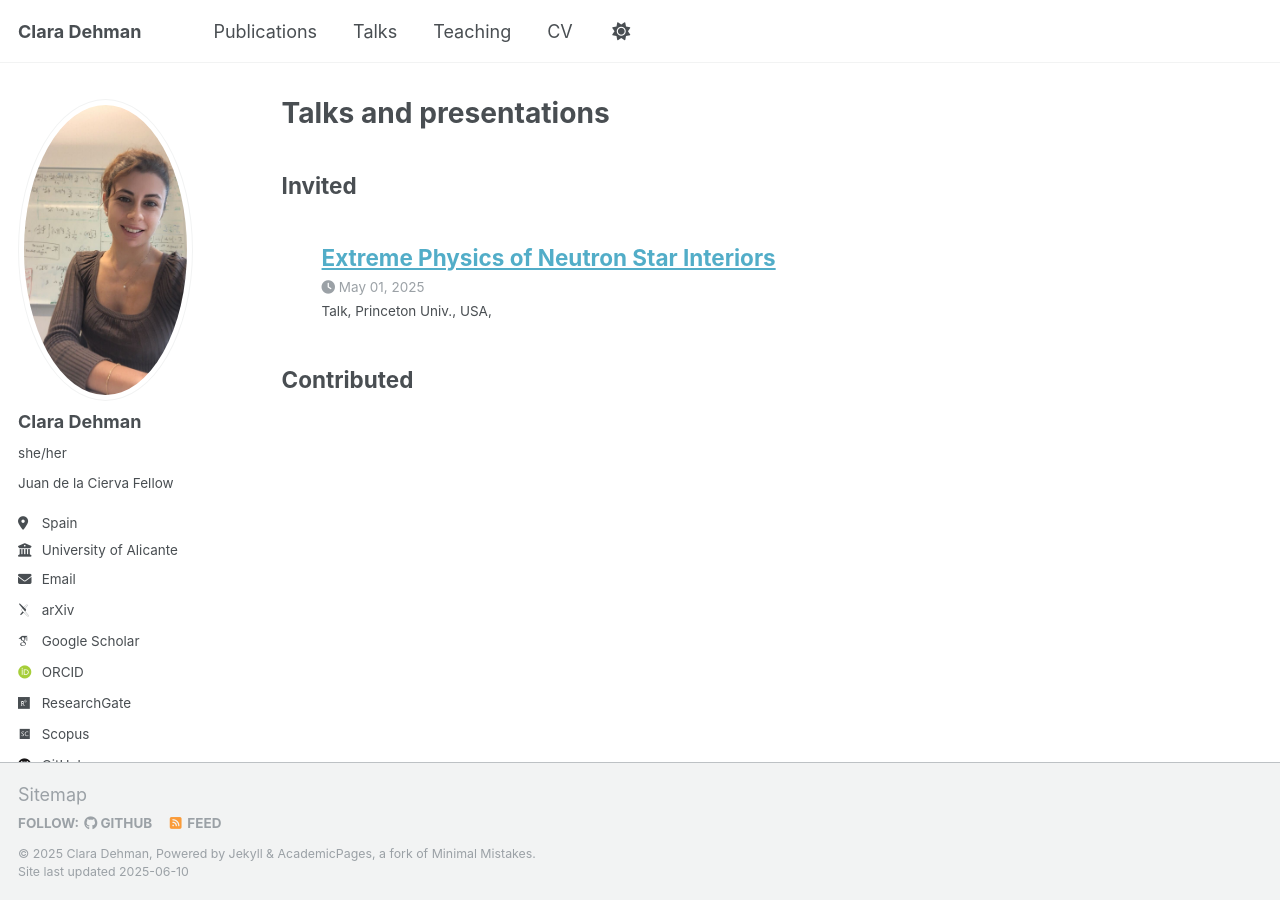
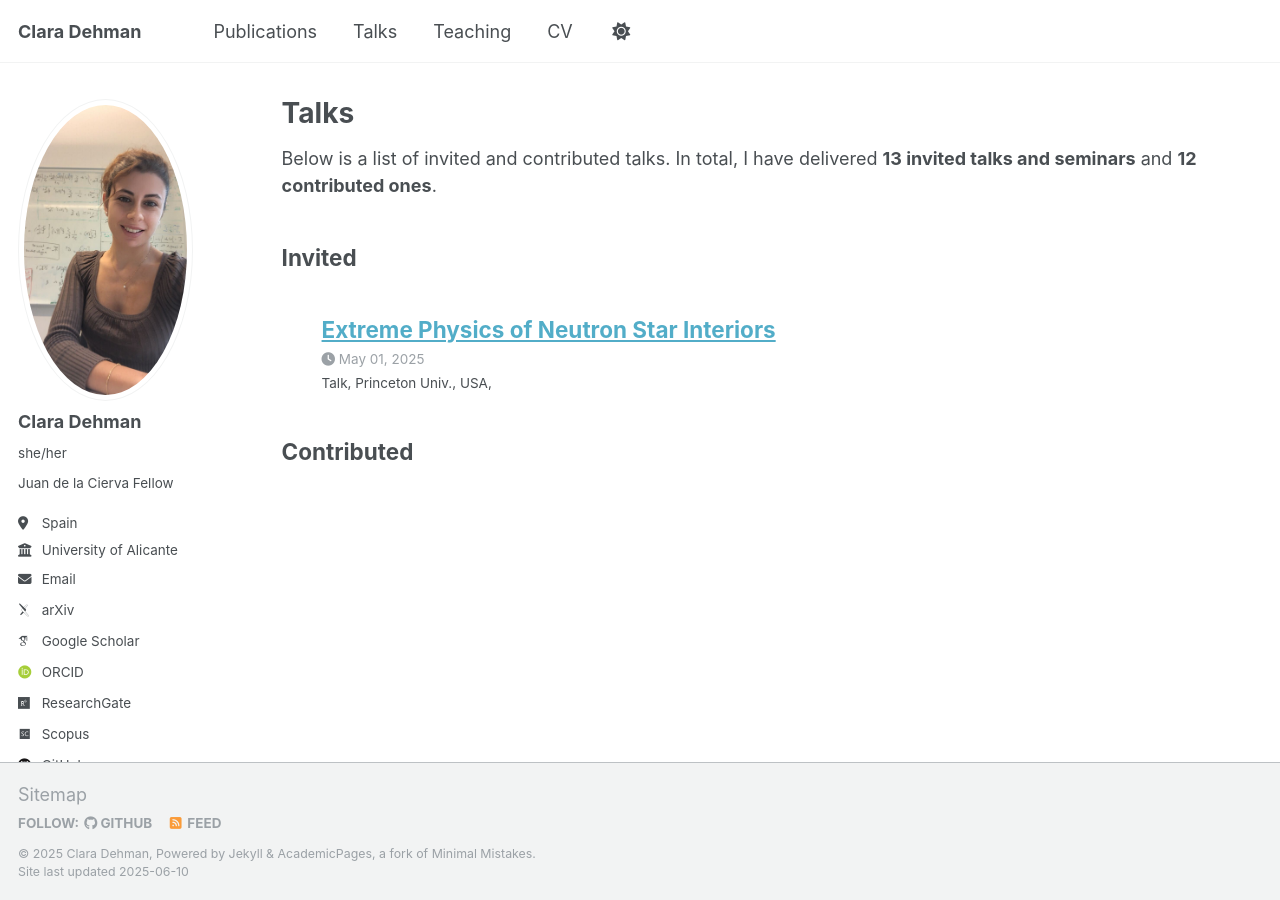
Before and after one commit to ClaraDehman/ClaraDehman.github.io, a Jekyll site: the page built from _pages/talks.html, in a window 1280 px wide. Built offline with Jekyll 4.4.1, drawn with Linux system fonts in a browser that asks for light colours; some web fonts are replaced.

Commit message:
changing the style of the main page of talks.html

```diff
--- a/_pages/talks.html
+++ b/_pages/talks.html
@@ -1,14 +1,17 @@
 ---
 layout: archive
-title: "Talks and presentations"
+title: "Talks"
 permalink: /talks/
 author_profile: true
 ---
 
+<p>Below is a list of invited and contributed talks.
+In total, I have delivered <strong>13 invited talks and seminars</strong> and <strong>12 contributed ones</strong>.</p>
+
 {% if site.talkmap_link == true %}
-
-<p style="text-decoration:underline;"><a href="/talkmap.html">See a map of all the places I've given a talk!</a></p>
-
+  <p style="text-decoration:underline;">
+    <a href="/talkmap.html">See a map of all the places I've given a talk!</a>
+  </p>
 {% endif %}
 
 {% for cat in site.talk_category %}
```
